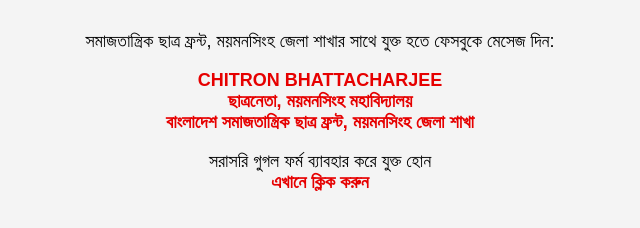
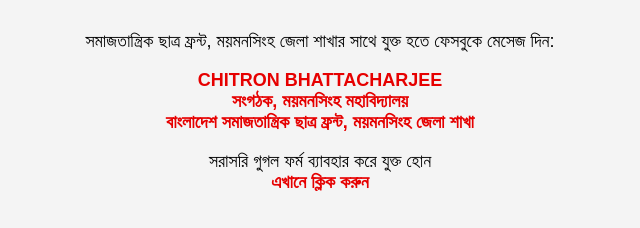
Before and after one commit to AdiBhaiAlpha/ssf, a plain HTML site: page index.html in a window 1280 px wide. Shown: the part 818-1046 px from the top of the page, 320-960 px from the left. Drawn offline with Linux system fonts and the light colour scheme.

Commit message:
Update index.html

```diff
--- a/index.html
+++ b/index.html
@@ -94,7 +94,7 @@
     <div class="contact-link">
         <p>    	সমাজতান্ত্রিক ছাত্র ফ্রন্ট, ময়মনসিংহ জেলা শাখার সাথে যুক্ত হতে ফেসবুকে মেসেজ দিন:	<p></p>
 
-            <a href="https://facebook.com/chitronbhattacharjee"><strong>CHITRON BHATTACHARJEE</strong><br> ছাত্রনেতা, ময়মনসিংহ মহাবিদ্যালয়<br> বাংলাদেশ সমাজতান্ত্রিক ছাত্র ফ্রন্ট, ময়মনসিংহ জেলা শাখা </a>
+            <a href="https://facebook.com/chitronbhattacharjee"><strong>CHITRON BHATTACHARJEE</strong><br>সংগঠক, ময়মনসিংহ মহাবিদ্যালয়<br> বাংলাদেশ সমাজতান্ত্রিক ছাত্র ফ্রন্ট, ময়মনসিংহ জেলা শাখা </a>
         <br><p>সরাসরি গুগল ফর্ম ব্যাবহার করে যুক্ত হোন<br><a href="https://docs.google.com/forms/d/e/1FAIpQLSevKDdXnMWJJtKjcYhCr5kFPJEoUmBb1r6oF7ulofl87-fA3g/viewform?usp=header">এখানে ক্লিক করুন</a></p>
     </div>
 </body>
```
